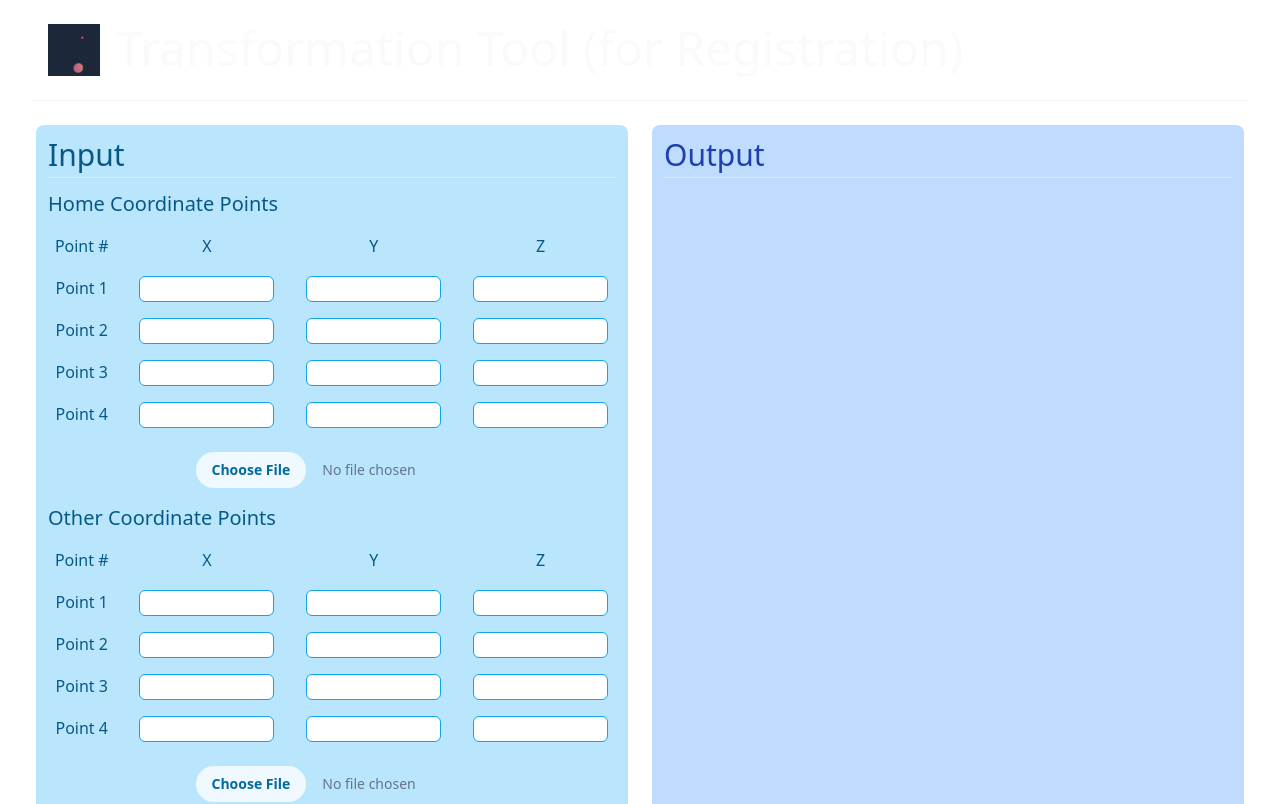
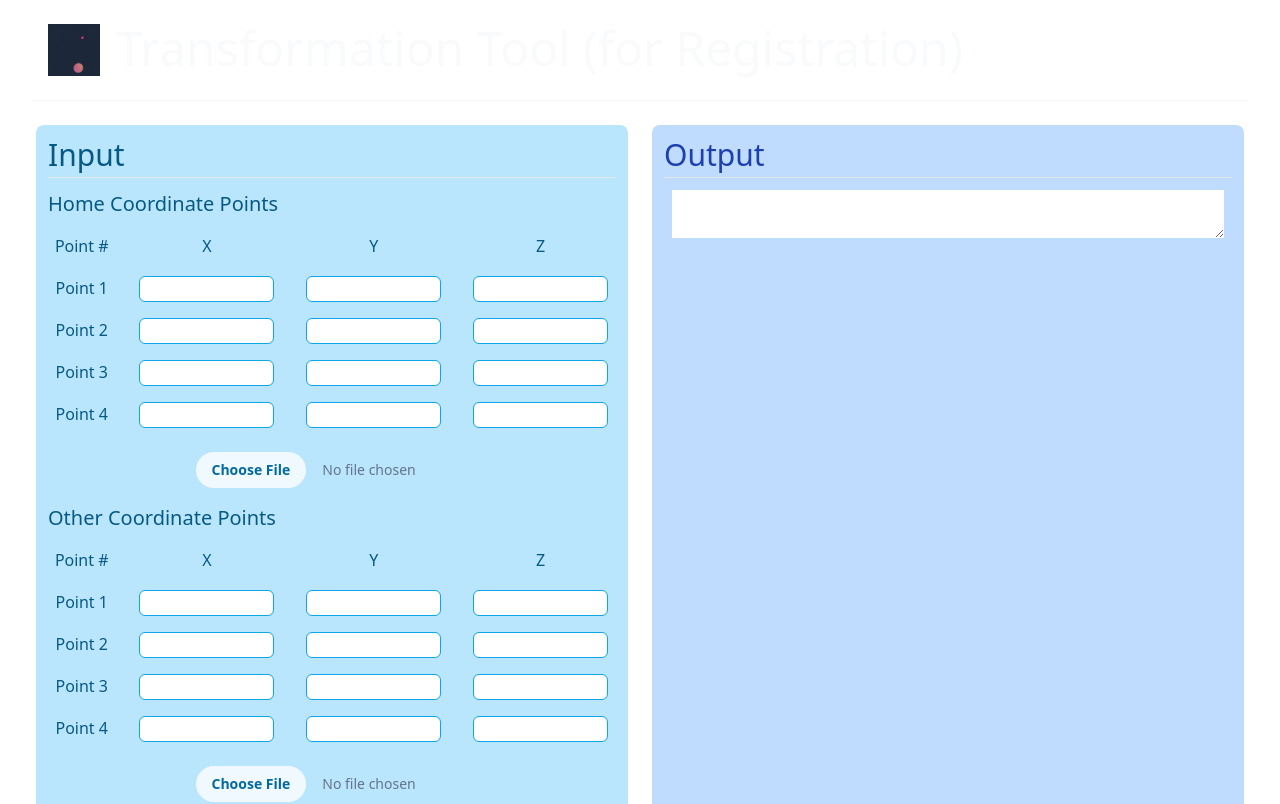
Before and after one commit to l0g1c-80m8/registration-transformation-tool, a Next.js app in the folder frontend/registration/: page / in a window 1280 px wide. Shown: the top 804 px of the page. Built offline with nearby package versions, Linux system fonts and the light colour scheme.

Commit message:
add output textarea

```diff
--- /dev/null
+++ b/frontend/registration/components/output.js
@@ -0,0 +1,5 @@
+export default function Output() {
+  return <div className="p-2">
+    <textarea id="output" className="w-full h-full"/>
+  </div>
+}
--- a/frontend/registration/pages/index.js
+++ b/frontend/registration/pages/index.js
@@ -7,6 +7,7 @@ import INSTRUCTIONS from "@/constants/instructions.constants";
 import REPORT_INSTRUCTIONS from "@/constants/report_issues.constants";
 
 import logo from '@/public/logo.gif'
+import Output from "@/components/output";
 
 export default function Home() {
   return (
@@ -39,6 +40,7 @@ export default function Home() {
             Output
           </div>
           <hr className="h-px my-1 bg-gray-200 border-0 dark:bg-blue-800"/>
+          <Output></Output>
         </div>
       </div>
 
```
